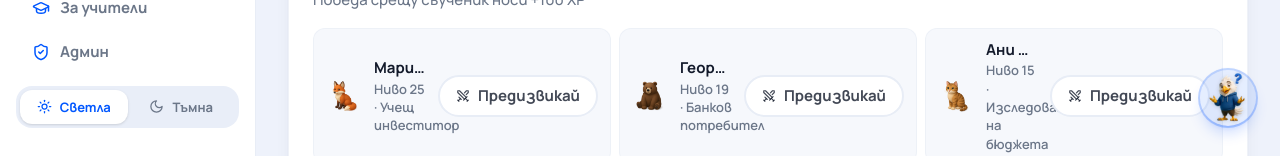
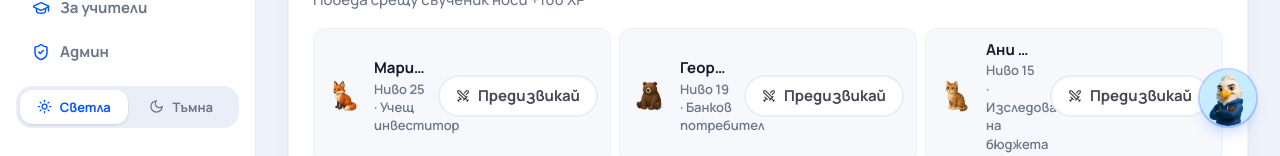
Before and after one commit to ir3nna/allix-financial-literacy, a Next.js app: page /duel in a window 1280 px wide. Shown: the part 644-800 px from the top of the page. Built offline with nearby package versions, Linux system fonts and the light colour scheme.

Commit message:
Плаващото кръгче на Аликс: аватар-бюст, пълнещ кръга (пръстен и сянка запазени)
Co-Authored-By: Claude Opus 4.8 <noreply@anthropic.com>

```diff
--- a/components/fini.tsx
+++ b/components/fini.tsx
@@ -104,13 +104,18 @@ export function FiniWidget() {
         onClick={() => setOpen((o) => !o)}
         aria-label={open ? "Затвори Аликс" : "Отвори Аликс — финансовия помощник"}
         className={cn(
-          "fixed bottom-20 right-4 z-50 flex h-14 w-14 items-center justify-center rounded-full shadow-lg transition-all cursor-pointer md:bottom-6 md:right-6",
+          "fixed bottom-20 right-4 z-50 flex h-14 w-14 items-center justify-center overflow-hidden rounded-full shadow-lg transition-all cursor-pointer md:bottom-6 md:right-6",
           open
             ? "bg-allianz shadow-allianz/40"
             : "bg-allianz/10 ring-2 ring-allianz/25 shadow-allianz/20 hover:scale-110 active:scale-95 animate-float dark:bg-allianz/20"
         )}
       >
-        {open ? <X size={26} className="text-white" /> : <Mascot size={52} className="drop-shadow-sm" />}
+        {open ? (
+          <X size={26} className="text-white" />
+        ) : (
+          // eslint-disable-next-line @next/next/no-img-element
+          <img src="/aliks-avatar.png" alt="Аликс" className="h-full w-full object-cover" draggable={false} />
+        )}
       </button>
 
       {/* Чат панел */}
```
Also changed, not shown: .impeccable/hook.cache.json, public/aliks-avatar.png (added).
